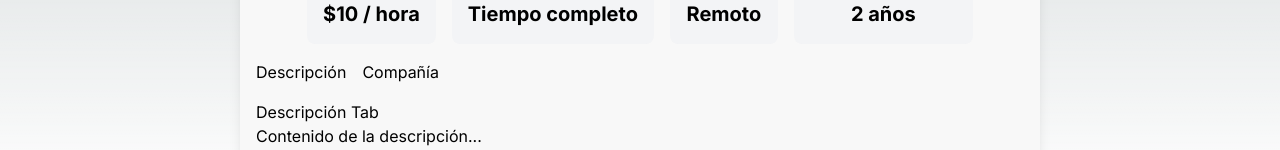
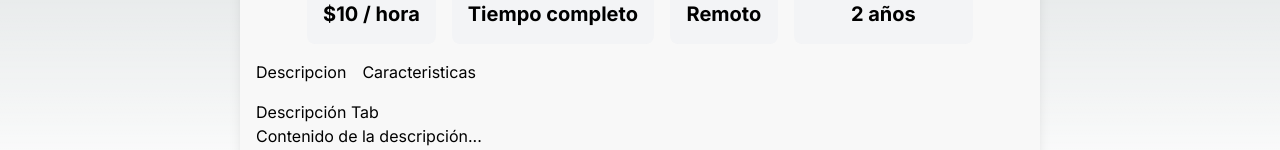
Before and after one commit to WellbeaHub/infojobsgpt, a Next.js app: page / in a window 1280 px wide. Shown: the part 176-326 px from the top of the page. Built offline with nearby package versions, Linux system fonts and the light colour scheme.

Commit message:
Change in the tabs component

```diff
--- a/components/Tabs.tsx
+++ b/components/Tabs.tsx
@@ -4,14 +4,10 @@ import React, { useState, ReactNode } from 'react'
 
 interface TabsProps {
   children: ReactNode
+  tabs: { name: string }[]
 }
 
-interface TabProps {
-  label: string
-  children: ReactNode
-}
-
-export const Tabs = ({ children }: TabsProps) => {
+export const Tabs = ({ children, tabs = [] }: TabsProps) => {
   const [activeTab, setActiveTab] = useState(0)
 
   const handleTabClick = (index: number) => {
@@ -21,12 +17,9 @@ export const Tabs = ({ children }: TabsProps) => {
   return (
     <div className="w-full">
       <div className="flex gap-4">
-        {React.Children.map(children, (child, index) => {
-          if (React.isValidElement(child)) {
-            const { label } = child.props as TabProps
-
-            return (
-              <button
+        {tabs.map((tab, index) => (
+          <div
+            key={index}
             className={`flex-1 py-2 px-4 rounded-lg font-semibold ${
               activeTab === index
                 ? 'bg-black text-white'
@@ -34,18 +27,11 @@ export const Tabs = ({ children }: TabsProps) => {
             }`}
             onClick={() => handleTabClick(index)}
           >
-                {label}
-              </button>
-            )
-          }
-          return null
-        })}
+            {tab.name}
+          </div>
+        ))}
       </div>
       <div className="mt-4">{React.Children.toArray(children)[activeTab]}</div>
     </div>
   )
 }
-
-export const Tab = ({ children }: TabProps) => {
-  return <>{children}</>
-}
--- a/src/app/page.tsx
+++ b/src/app/page.tsx
@@ -1,7 +1,7 @@
 import { NextPage } from 'next'
 import { Card } from '../../components/Card'
 import { LogoJob } from '../../components/LogoJob'
-import { Tab, Tabs } from '../../components/Tabs'
+import { Tabs } from '../../components/Tabs'
 import { TitleJob } from '../../components/TitleJob'
 
 const cards = [
@@ -10,6 +10,8 @@ const cards = [
   { key: 'Ubicación', value: 'Remoto' },
   { key: 'Experiencia minima', value: '2 años' },
 ]
+
+const tabs = [{ name: 'Descripcion' }, { name: 'Caracteristicas' }]
 
 const Home: NextPage = () => {
   return (
@@ -37,19 +39,15 @@ const Home: NextPage = () => {
           </div>
 
           <div className="container mx-auto mt-4">
-            <Tabs>
-              <Tab label="Descripción">
+            <Tabs tabs={tabs}>
               <div>
                 <h2>Descripción Tab</h2>
                 <p>Contenido de la descripción...</p>
               </div>
-              </Tab>
-              <Tab label="Compañía">
               <div>
                 <h2>Compañía Tab</h2>
                 <p>Contenido de la compañía...</p>
               </div>
-              </Tab>
             </Tabs>
           </div>
         </div>
```
Lines whose indentation alone changed are shown as unchanged.
